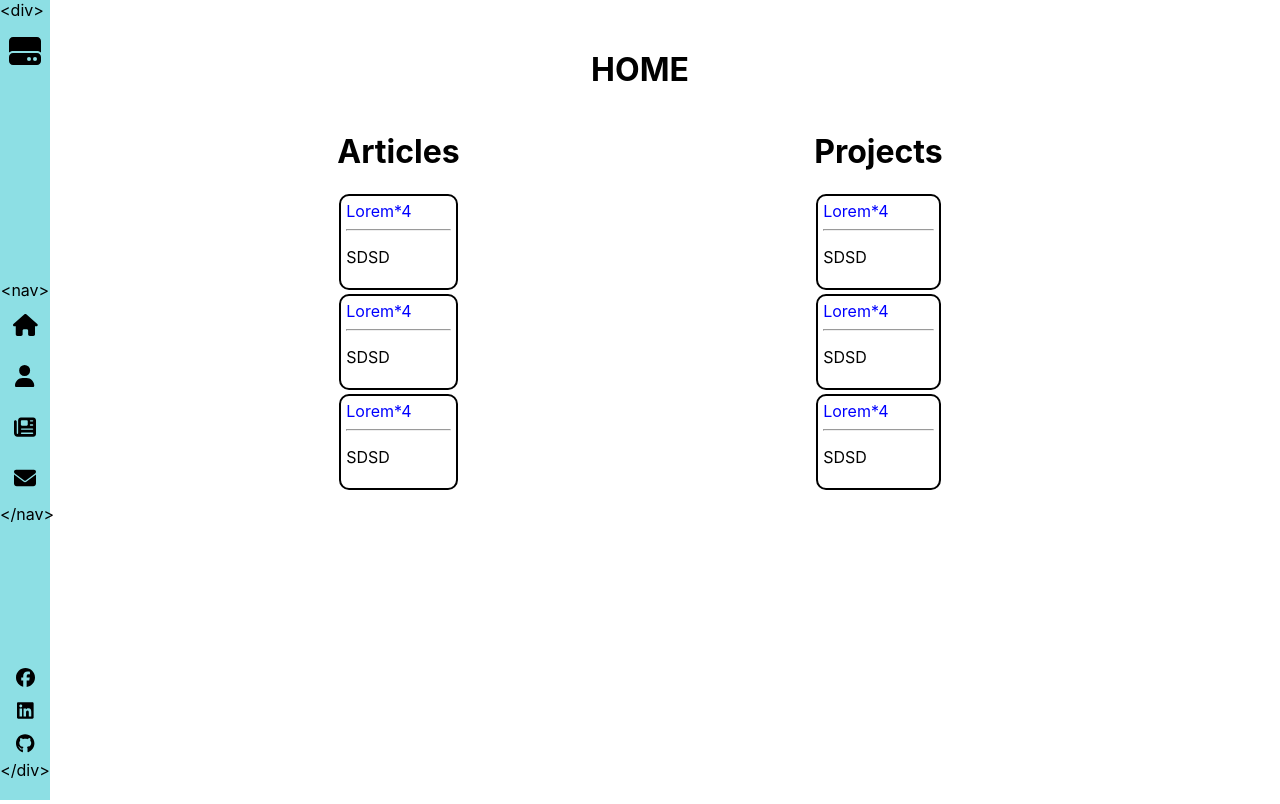
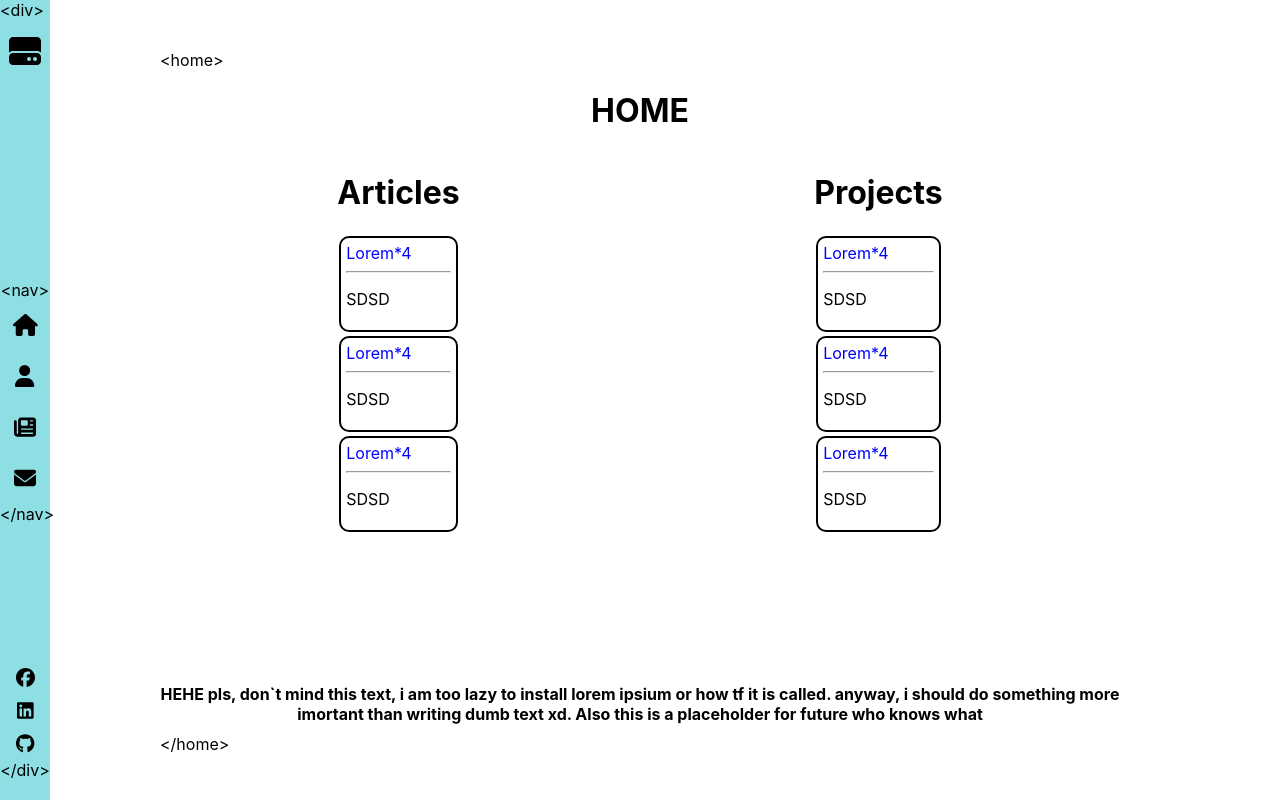
Before and after one commit to Petter1307/PortofolioNextJS, a React (Create React App) app: page / in a window 1280 px wide. Built offline with nearby package versions, Linux system fonts and the light colour scheme.

Commit message:
Small changes, preparing grounds for NavLinks and Links

```diff
--- a/src/App.js
+++ b/src/App.js
@@ -1,6 +1,6 @@
 import "./App.css";
 import { Layout } from "./Components";
-import { Home } from "./Pages";
+import { Home, Contact } from "./Pages";
 import { Routes, Route } from "react-router-dom";
 function App() {
   return (
@@ -8,6 +8,7 @@ function App() {
       <Routes>
         <Route path="/" element={<Layout />}>
           <Route index element={<Home />} />
+          <Route element={<Contact />} />
         </Route>
       </Routes>
     </div>
--- a/src/Components/Layout/style.css
+++ b/src/Components/Layout/style.css
@@ -23,6 +23,12 @@
 .page_home-summary-articles article header {
   color: blue;
 }
+.page_home-description {
+  margin-top: 150px;
+  text-align: center;
+  font-size: 0.5rem;
+}
+
 .page_title {
   text-align: center;
 }/*# sourceMappingURL=style.css.map */
--- a/src/Components/Layout/style.scss
+++ b/src/Components/Layout/style.scss
@@ -27,6 +27,11 @@
       &-portfolio {
       }
     }
+    &-description {
+      margin-top: 150px;
+      text-align: center;
+      font-size: 0.5rem;
+    }
   }
 }
 .page_title {
--- a/src/Components/SideBar/SideBar.jsx
+++ b/src/Components/SideBar/SideBar.jsx
@@ -15,6 +15,7 @@ import {
 } from "@fortawesome/free-solid-svg-icons";
 import "./style.scss";
 const SideBar = () => {
+  //TODO Implement NAV LINK XD
   return (
     <div className="nav-bar">
       <HElement value={"div"} />
--- /dev/null
+++ b/src/Pages/Contact/Contact.jsx
@@ -0,0 +1,9 @@
+const Contact = () => {
+  return (
+    <div className="page_contact">
+      <h1>Contact page</h1>
+    </div>
+  );
+};
+
+export default Contact;
--- /dev/null
+++ b/src/Pages/Contact/index.js
@@ -0,0 +1 @@
+export { default as Contact } from "./Contact";
--- a/src/Pages/Home/Home.jsx
+++ b/src/Pages/Home/Home.jsx
@@ -1,5 +1,8 @@
+import { HElement } from "../../Components";
 const Home = () => {
   return (
+    <>
+      <HElement value={"home"} />
       <div className="page_home">
         <h1 className="page_title">HOME</h1>
         <div className="page_home-summary">
@@ -40,7 +43,17 @@ const Home = () => {
             </article>
           </div>
         </div>
+        <div className="page_home-description">
+          <h1>
+            HEHE pls, don`t mind this text, i am too lazy to install lorem
+            ipsium or how tf it is called. anyway, i should do something more
+            imortant than writing dumb text xd. Also this is a placeholder for
+            future who knows what
+          </h1>
         </div>
+      </div>
+      <HElement value={"/home"} />
+    </>
   );
 };
 
--- a/src/Pages/index.js
+++ b/src/Pages/index.js
@@ -1 +1,2 @@
 export * from "./Home";
+export * from "./Contact";
```
Also changed, not shown: 1 other file (tests, documents, lock files or other folders). Lines whose indentation alone changed are shown as unchanged.
